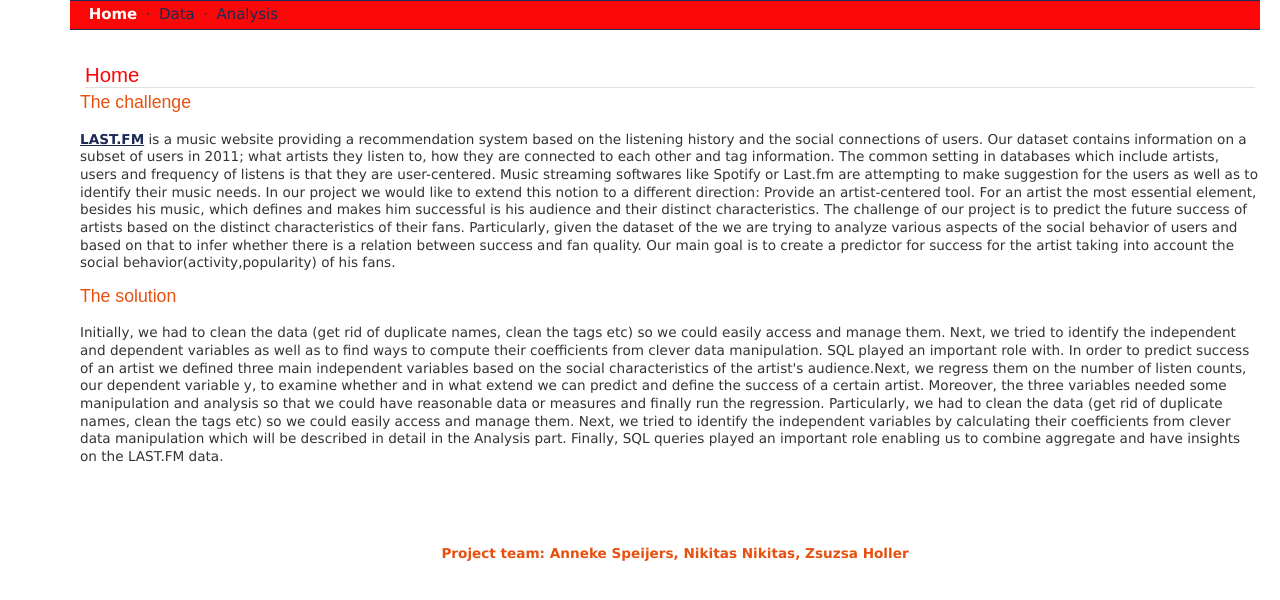
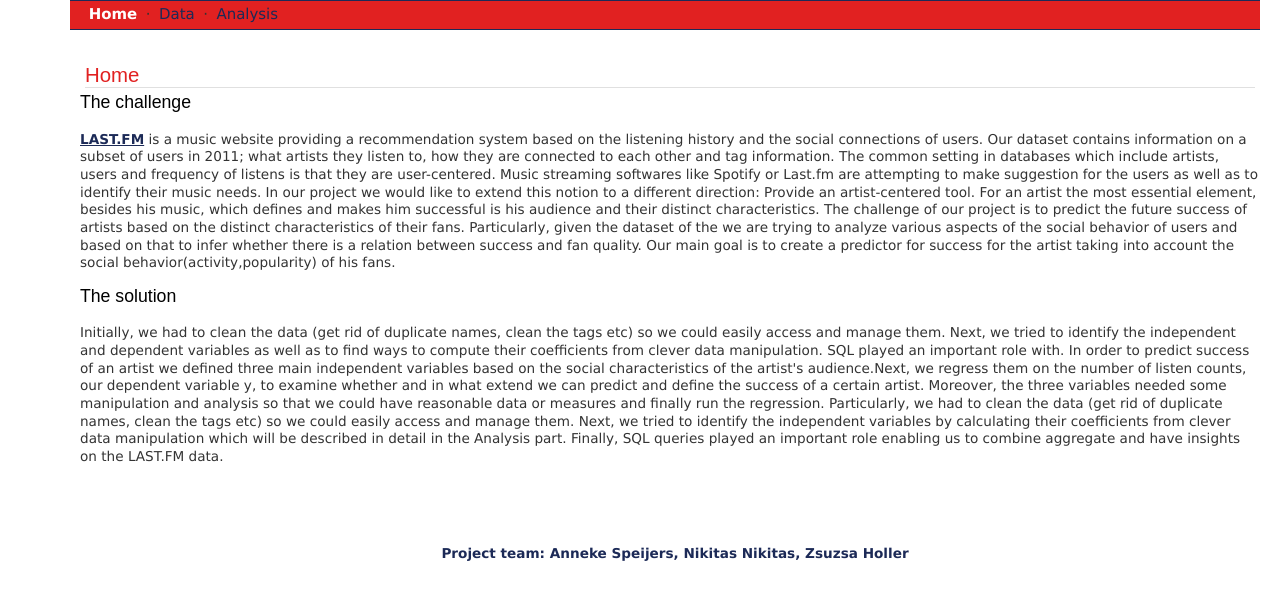
Before and after one commit to zsuzsaholler/bgse-dashboard-project, a PHP site: page / in a window 1280 px wide. Shown: the part 96-696 px from the top of the page. Run offline with PHP 8.4, Linux system fonts and the light colour scheme; data that the repository does not hold is empty.

Commit message:
Modified style and added text.

```diff
--- a/web/data_and_analysis_ours.php
+++ b/web/data_and_analysis_ours.php
@@ -31,7 +31,7 @@
    query_and_print_graph($query,$title,"Listen Count (1000's)");
 ?>
 
-<h2>Centrality</h2>
+<h3>Centrality</h3>
 <p>The idea behind this measure is to take advantage of the actual connections between users in the database. Intuitively, the more central a user is the more infuential he becomes. Therefore the success of a particular artist is directly linked with the centrality of his fans. The measure for centrality which we chose is the eigenvector centrality. In this measure a certain user is not considered influential only if he has many friends in the dataset but also when his friends have many connections as well. The chart below shows the average centrality of the people listening to each of the artists shown in the above graph.</p>
 
 <?php
@@ -48,7 +48,7 @@
 	query_and_print_graph($query,$title," ");
 ?>
 
-<h2>Tag Count</h2>
+<h3>Tag Count</h3>
 <p>This is another aspect of the users' social behavior and measures user activity. The intuition is that the opinion of active users will affect more people. We simply aggregated the number of counts for each user and then computed the average number of tags for each artist.</p>
 <?php
 	// Average tag count measure for top 20 artists.
@@ -166,7 +166,7 @@
 
 
 
-	<h2>Tag Sentiment Analysis.</h2>
+	<h3>Tag Sentiment Analysis.</h3>
 <p>The notion behind this measure is to examine whether users opinions and feelings could be indicative of an artist's popularity.
 Initially, we classified by hand a small subset of tags 1,0,-1 as positive,neutral,negative respectively. Next, we counted the positive/neutral/negative words in given tag using an exhaustive list of words classified from -5 to 5 as very negative to very positive respectively. Finally, we trained the Naive Bayesian Classifier using a random subset of classified tags in order to predict the sentiment of the tags.
 </p>
@@ -184,7 +184,7 @@ Initially, we classified by hand a small subset of tags 1,0,-1 as positive,neutr
 ?>
 
 
-    <h2>Regression Analysis:</h2>
+    <h3>Regression Analysis</h3>
 <p>We run an artist level regression in order to explore the relationship between the characteristics of the audience of an artist and his/her success. Our regression is a simple linear regression with non-linear transformations to account for curvature and skewedness of the independent variables. We also control for the amount of time an artist has been present in the database by looking at the date they were first tagged.
 We run a regression on the total sample or artists, as well as a subset which is made up of artists who only appeared in the database in the last 16 months and is therefore meant to represent "new and up and coming" artists.
 We get statistically significant coefficient estimates for all our indepedant variables apart from those relating to tags in the new and up and coming subset which we put down to lack of tag data. As expected, both listener average tag count and the ratio of positive to total tags, are positively correlated with artist listen count. We also find that listener mean centrality is positively correlated with artist listen count, however out regression does not capture very well the listen counts for artists with very high mean user centrality. </p>
--- a/web/functions_ours.php
+++ b/web/functions_ours.php
@@ -47,7 +47,7 @@ function query_and_print_table($query,$title) {
     // Attempting to print $result won't allow access to information in the resource
     // One of the mysql result functions must be used
     // See also mysql_result(), mysql_fetch_array(), mysql_fetch_row(), etc.
-    echo "<h2>" . $title . "</h2>";
+    echo "<h3>" . $title . "</h3>";
     echo "<table align='center'>";
     echo "<thead><tr></tr>";
     $row = mysql_fetch_assoc($result);
--- a/web/style.css
+++ b/web/style.css
@@ -52,7 +52,7 @@ body {
 	margin-right: 50px;
 	border-top: 1px solid #1C2A57;
 	border-bottom: 1px solid #1C2A57;
-	background: #fb0707;
+	background: #E12121;
 	padding-top: 5px;
 	padding-bottom: 5px;
 	padding-left: 15px;
@@ -85,7 +85,7 @@ body {
 	*/
 }
 
-#main h2 { color: #fb0707; margin-top: 0.2em; margin-bottom: 0.2em; border-bottom: 1px solid #e0e0e0;}
+#main h2 { color: #E12121; margin-top: 0.2em; margin-bottom: 0.2em; border-bottom: 1px solid #e0e0e0;}
 #main h3 { margin-top: 0.2em; }
 
 #main a { color: #1C2A57;  }
@@ -116,7 +116,7 @@ body {
     position:relative;
     bottom:0px;
     font-size: 100%;
-    color:#e7510f;
+    color:#1C2A57;
     text-align: center;
     font-weight: bold;
     padding: 5px;
@@ -137,19 +137,19 @@ body {
 
 h1 {
 	font: 1.8em Arial, Verdana, sans-serif;
-	color:  #e7510f;
+	color:  #000;
 }
 h2 {
 	font: 1.5em Arial, Verdana, sans-serif;
-	color:  #e7510f;
+	color:  #1C2A57;
 	padding: 0;
 	margin: 5px;
 }
 h3 {
 	font: 1.3em Arial, Verdana, sans-serif;
-	color:  #e7510f;
+	color:  #000;
 }
 h4 {
 	font: 1em Arial, Verdana, sans-serif;
-	color:  #e7510f;
+	color:  #000;
 }
```
